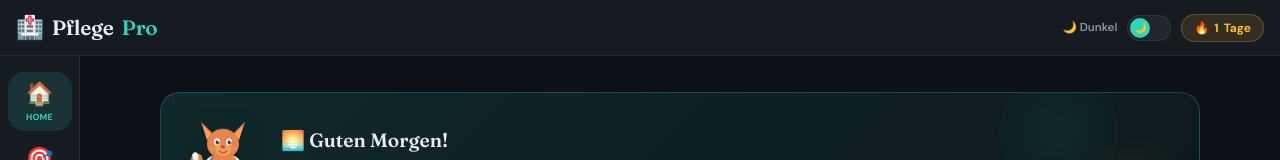
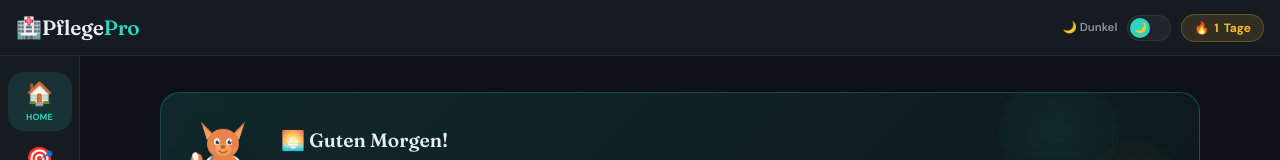
Before and after one commit to PflegePro-app/PflegePro, a React (Vite) app: page / in a window 1280 px wide. Shown: the top 160 px of the page. Built offline with nearby package versions, Linux system fonts and the light colour scheme.

Commit message:
Fix logo PflegePro sans espace

```diff
--- a/src/components/Topbar.jsx
+++ b/src/components/Topbar.jsx
@@ -43,10 +43,10 @@ export default function Topbar({ screen, currentTheme, currentLesson, inLektionM
       ) : (
         // ── Mode normal ──
         <div style={{ display:'flex', alignItems:'center', justifyContent:'space-between', width:'100%' }}>
-          <div className="t-title">
-            <div className="t-logo">🏥</div>
-            Pflege<span>Pro</span>
-          </div>
+          <div className="t-title" style={{gap:0}}>🏥 <span style={{color:"var(--ink)"}}>Pflege</span><span style={{color:"var(--teal)"}}>Pro</span></div>
+
+
+
           <div className="t-right">
             <span className="theme-mode-label">
               {theme === 'dark' ? '🌙 Dunkel' : '☀️ Hell'}
--- a/src/styles/globals.css
+++ b/src/styles/globals.css
@@ -527,3 +527,4 @@ body { font-family:'DM Sans',sans-serif; background:var(--bg); color:var(--ink);
     display: flex !important;
   }
 }
+.t-logo{margin-right:4px}
```
